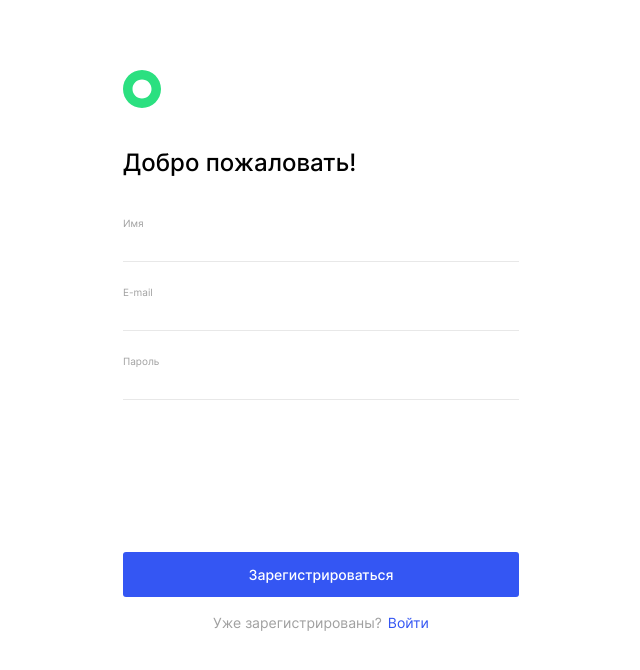
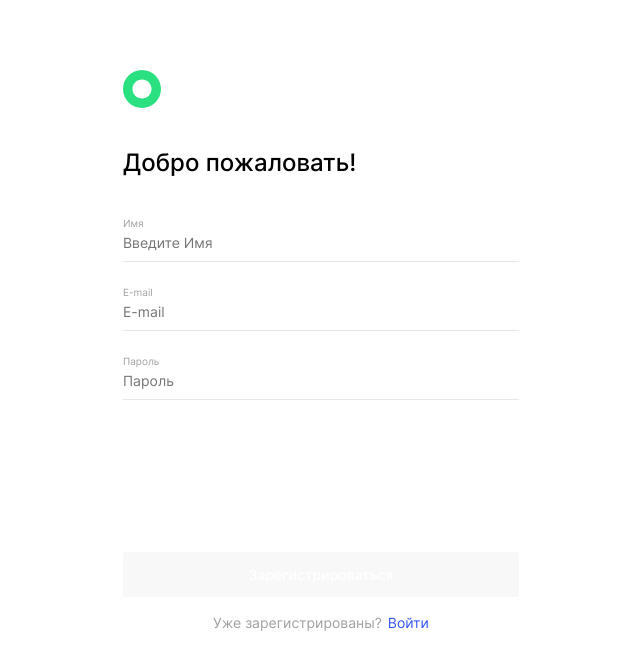
Before and after one commit to ezzheva/movies-explorer-frontend, a React (Create React App) app: page /signup in a window 1280 px wide. Shown: the top 670 px of the page, without its empty margins (319-959 px from the left). Built offline with nearby package versions, Linux system fonts and the light colour scheme.

Commit message:
validation

```diff
--- a/src/components/App/App.jsx
+++ b/src/components/App/App.jsx
@@ -10,7 +10,6 @@ import Profile from "../Profile/Profile";
 import NotFound from "../NotFound/NotFound";
 import ProtectedRoute from "../ProtectedRoute/ProtectedRoute";
 import * as MainApi from "../../utils/MainApi";
-//import * as MoviesApi from "../../utils/MoviesApi";
 import { CurrentUserContext } from "../../contexts/CurrentUserContext";
 
 function App() {
@@ -19,7 +18,6 @@ function App() {
 
   const navigate = useNavigate();
   const location = useLocation();
-  // const path = location.pathname;
 
   //регистрация пользователя
   function handleRegister({ name, email, password }) {
@@ -99,7 +97,6 @@ function App() {
                 loggedIn={loggedIn}
                 setLoggedIn={setLoggedIn}
                 setCurrentUser={setCurrentUser}
-                // onUpdateUser={handleUpdateUser}
               />
             }
           />
--- a/src/components/AuthWithForm/AuthWithForm.css
+++ b/src/components/AuthWithForm/AuthWithForm.css
@@ -66,10 +66,10 @@
   border-bottom: 1px solid #3456f3;
 }
 
-.auth__input::placeholder {
+/* .auth__input::placeholder {
   visibility: hidden;
   color: #ff3055;
-}
+} */
 
 .auth__input-error {
   color: #ff3055;
@@ -77,12 +77,12 @@
   font-weight: 400;
   line-height: normal;
   min-height: 12px;
-  visibility: hidden;
+  /* visibility: hidden; */
 }
 
-.auth__input-error_active {
+/* .auth__input-error_active {
   visibility: visible;
-}
+} */
 
 .auth__button {
   display: flex;
@@ -90,6 +90,11 @@
   align-items: center;
   padding: 0;
   gap: 17px;
+}
+
+.auth__submit-button:disabled {
+  pointer-events: none;
+  background: #f8f8f8;
 }
 
 .auth__submit-button {
--- a/src/components/AuthWithForm/AuthWithForm.jsx
+++ b/src/components/AuthWithForm/AuthWithForm.jsx
@@ -11,6 +11,7 @@ function AuthWithForm({
   textLink,
   linkTo,
   onSubmit,
+  isValid,
 }) {
   return (
     <main>
@@ -21,13 +22,16 @@ function AuthWithForm({
           {children && <div className="auth__input-login">{children}</div>}
 
           <div className="auth__button">
+            {onSubmit && (
               <button
                 type="submit"
                 className="auth__submit-button"
                 aria-label="submit-button"
+                disabled={!isValid}
               >
                 {button}
               </button>
+            )}
             <p className="auth__text">
               {text}
               <Link to={linkTo} className="auth__link">
--- a/src/components/Login/Login.jsx
+++ b/src/components/Login/Login.jsx
@@ -3,9 +3,10 @@ import { Navigate } from "react-router-dom";
 import "./Login.css";
 import AuthWithForm from "../AuthWithForm/AuthWithForm";
 import useForm from "../../hooks/useForm";
+import { REGEX_NAME, REGEX_EMAIL } from "../../utils/constants";
 
 function Login({ onLogin, loggedIn }) {
-  const { values, handleChange, setValues } = useForm({
+  const { values, handleChange, setValues, errors, isValid } = useForm({
     email: "",
     password: "",
   });
@@ -38,14 +39,13 @@ function Login({ onLogin, loggedIn }) {
           className="auth__input"
           type="email"
           name="email"
-          placeholder="E-mail"
+          placeholder="Введите E-mail"
           required
           onChange={handleChange}
           value={values.email || ""}
+          pattern={REGEX_EMAIL}
         />
-        <span className="auth__input-error email-error">
-          Что-то пошло не так...
-        </span>
+        {!isValid && <span className="auth__input-error">{errors.email}</span>}
       </label>
 
       <label className="auth__label">
@@ -61,9 +61,9 @@ function Login({ onLogin, loggedIn }) {
           onChange={handleChange}
           value={values.password || ""}
         />
-        <span className="auth__input-error password-error">
-          Что-то пошло не так...
-        </span>
+        {!isValid && (
+          <span className="auth__input-error">{errors.password}</span>
+        )}
       </label>
     </AuthWithForm>
   );
--- a/src/components/Profile/Profile.jsx
+++ b/src/components/Profile/Profile.jsx
@@ -66,7 +66,6 @@ function Profile({ loggedIn, setLoggedIn, setCurrentUser }) {
 
   /**удаляем токен, выходим из системы */
   function singOut() {
-    // localStorage.removeItem("token");
     localStorage.clear();
     navigate("/");
     setLoggedIn(false);
--- a/src/components/Register/Register.jsx
+++ b/src/components/Register/Register.jsx
@@ -2,9 +2,10 @@ import React, { useEffect } from "react";
 import "./Register.css";
 import AuthWithForm from "../AuthWithForm/AuthWithForm";
 import useForm from "../../hooks/useForm";
+import { REGEX_NAME, REGEX_EMAIL } from "../../utils/constants";
 
-function Register({ onRegister, loggedIn }) {
-  const { values, handleChange, setValues } = useForm({
+function Register({ onRegister }) {
+  const { values, handleChange, setValues, errors, isValid } = useForm({
     name: "",
     email: "",
     password: "",
@@ -12,7 +13,9 @@ function Register({ onRegister, loggedIn }) {
 
   function handleSubmit(evt) {
     evt.preventDefault();
-    onRegister(values);
+    if (values.name && values.email && values.password) {
+      onRegister(values);
+    }
   }
 
   useEffect(() => {
@@ -35,33 +38,31 @@ function Register({ onRegister, loggedIn }) {
           className="auth__input"
           type="text"
           name="name"
-          placeholder="Имя"
+          placeholder="Введите Имя"
           minLength="2"
           maxLength="30"
           required
           value={values.name || ""}
           onChange={handleChange}
+          pattern={REGEX_NAME}
         />
       </label>
-      <span className="auth__input-error name-error">
-        Что-то пошло не так...
-      </span>
+      {!isValid && <span className="auth__input-error">{errors.name}</span>}
 
       <label className="auth__label">
         E-mail
         <input
           className="auth__input"
           type="email"
-          name="email"
+          name="Введите email"
           placeholder="E-mail"
           required
           value={values.email || ""}
           onChange={handleChange}
+          pattern={REGEX_EMAIL}
         />
       </label>
-      <span className="auth__input-error email-error">
-        Что-то пошло не так...
-      </span>
+      {!isValid && <span className="auth__input-error">{errors.email}</span>}
 
       <label className="auth__label">
         Пароль
@@ -77,9 +78,7 @@ function Register({ onRegister, loggedIn }) {
           onChange={handleChange}
         />
       </label>
-      <span className="auth__input-error password-error">
-        Что-то пошло не так...
-      </span>
+      {!isValid && <span className="auth__input-error">{errors.password}</span>}
     </AuthWithForm>
   );
 }
```
Lines whose indentation alone changed are shown as unchanged.
